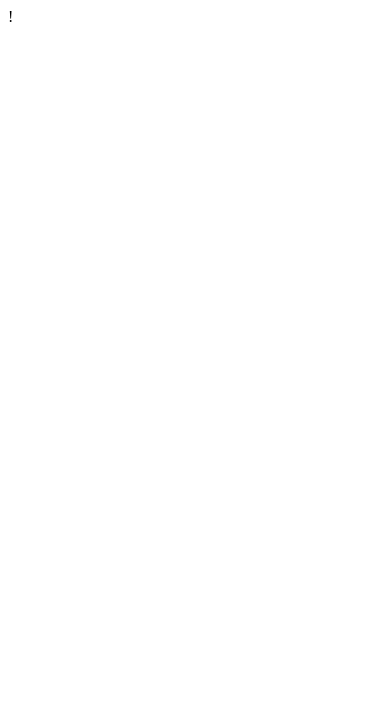
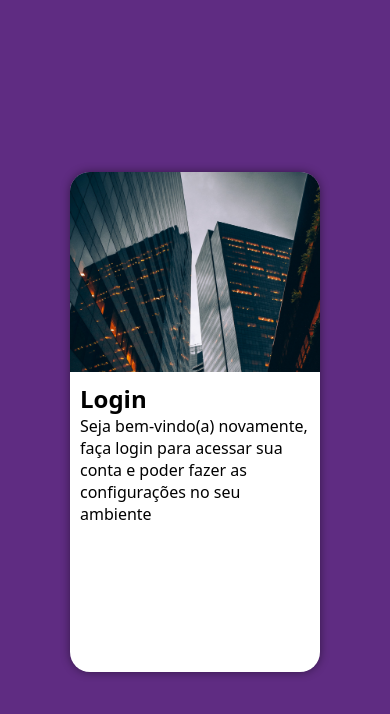
Before and after one commit to thandymaciel/projeto-login, a plain HTML site: page index.html in a window 390 px wide. Drawn offline with Linux system fonts and the light colour scheme.

Commit message:
mobile first

```diff
--- a/estilos/style.css
+++ b/estilos/style.css
@@ -3,3 +3,49 @@
 /*PALETA DE CORES
  VERDE:  #49a09d
  Lilás: #5f2c82*/
+
+ * {
+    font-family: system-ui, -apple-system, BlinkMacSystemFont, 'Segoe UI', Roboto, Oxygen, Ubuntu, Cantarell, 'Open Sans', 'Helvetica Neue', sans-serif;
+    padding: 0px;
+    margin: 0px;
+    box-sizing: border-box;  /* faz com que a borda faça parte da contagem de largura, por padrão ele testa por dentro da borda*/
+}
+
+ body, html {
+    background-color: #5f2c82;
+    height: 100vh;
+    width: 100vw;
+ }
+
+ main {
+    position: relative;
+    height: 100vh;
+    width: 100vw;
+ }
+
+ section#login {
+    position: absolute;
+    top: 50%;
+    left: 50%;
+    transform: translate(-50%, -50%);
+    overflow: hidden;  /*tudo o que tiver fora da borda vai ficar escondido*/
+
+    background-color: white;
+    width: 250px;
+    height: 500px;
+    border-radius: 20px;
+    box-shadow: 0px 0px 10px rgba(0, 0, 0, 0.452); /*esse 10 é o espalhamento*/
+
+ }
+
+ section#login > div#imagem {
+    display: block; /*isso não mudou a estética, mas vale a pena botar me bloco*/
+    background: #5f2c82 url(../imagens/predio.jpg) no-repeat;
+    background-size: cover;
+    height: 200px;
+ }
+
+ section#login > div#formulario {
+    display: block;
+    padding: 10px;
+ }
--- a/index.html
+++ b/index.html
@@ -1 +1,24 @@
-!
+<!DOCTYPE html>
+<html lang="pt-br">
+<head>
+    <meta charset="UTF-8">
+    <meta http-equiv="X-UA-Compatible" content="IE=edge">
+    <meta name="viewport" content="width=device-width, initial-scale=1.0">
+    <title>Login</title>
+    <link rel="stylesheet" href="estilos/style.css">
+</head>
+<body>
+    <main> <!--esse main é desnecessário-->
+        <section id="login">
+            <div id="imagem">
+
+            </div>
+            <div id="formulario">
+                <h1>Login</h1>
+                <p>Seja bem-vindo(a) novamente, faça login para acessar sua conta e poder fazer as configurações no seu ambiente</p>
+                <form action="login.php" method="post"> </form>
+            </div>
+        </section>
+    </main>
+</body>
+</html>
```
